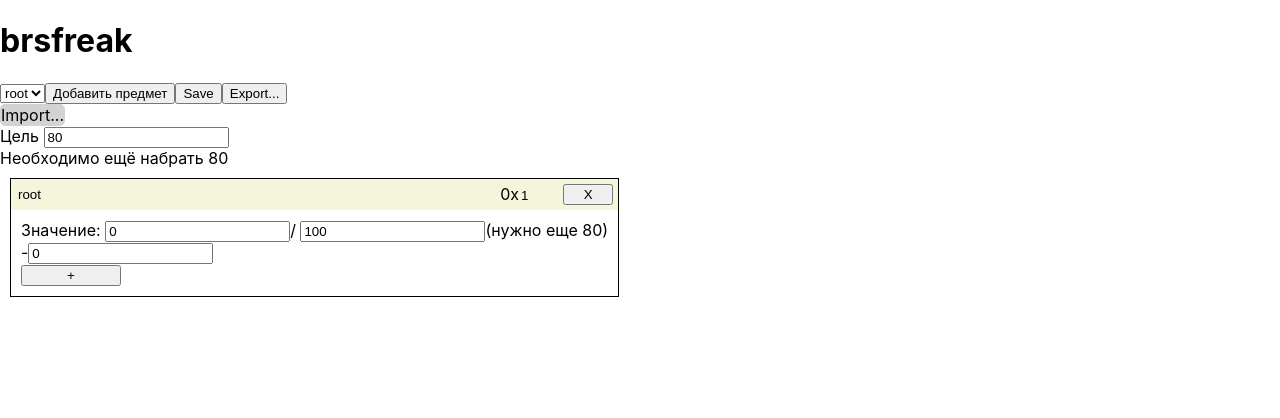
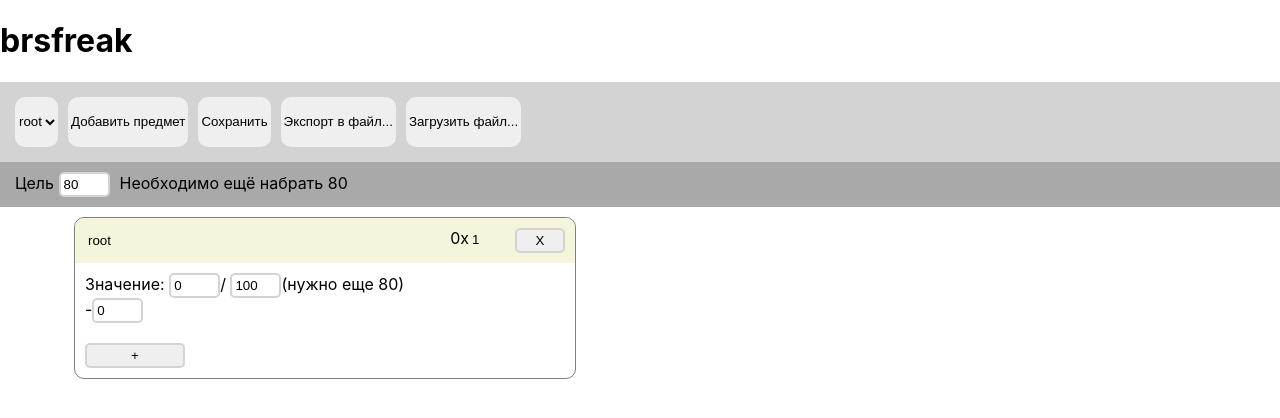
Before and after one commit to usiqwerty/brsfreak, a React (Create React App) app: page / in a window 1280 px wide. Shown: the top 418 px of the page. Built offline with nearby package versions, Linux system fonts and the light colour scheme.

Commit message:
Дизайн

```diff
--- a/src/App.tsx
+++ b/src/App.tsx
@@ -133,28 +133,32 @@ const App = () => {
         return <></>
 
     return (
-        <div>
+        <>
             <h1>brsfreak</h1>
-            <div>
+            <div id={"menu"}>
                 <select onChange={(e)=>selectSubject(e)}>
                     {treeData.map((each, index)=><option value={index}>{each.name}</option>)}
                 </select>
                 <button onClick={createSubject}>Добавить предмет</button>
-                <button onClick={save}>Save</button>
-                <button onClick={()=>saveFile(treeData)}>Export...</button>
-                <div id={'import-btn'}>
-                    <label htmlFor="fileimport" className="btn">Import...</label>
+                <button onClick={save}>Сохранить</button>
+                <button onClick={()=>saveFile(treeData)}>Экспорт в файл...</button>
+                <button id={'import-btn'}>
+                    <label htmlFor="fileimport" className="btn">Загрузить файл...</label>
                     <input id={"fileimport"} type={"file"} onChange={(e)=>importFile(e)}/>
-                </div>
+                </button>
 
             </div>
 
-            <div>
-                Цель <input name={"target_brs"} onChange={(e)=>{setTarget_brs(Number.parseInt(e.target.value))}} value={target_brs}/><br />
-                Необходимо ещё набрать {job}
-                {job+treeData[subjectIndex].value()<target_brs?
-                    <p>Внимание! Максимально возможный балл <b>{job+treeData[subjectIndex].value()}</b></p>:<></>}
+            <div id={"target-input"}>
+                <span>
+                    Цель <input size={3} name={"target_brs"} onChange={(e)=>{setTarget_brs(Number.parseInt(e.target.value))}} value={target_brs}/>
+                </span>
+                <span>
+                    Необходимо ещё набрать {job}
+                </span>
             </div>
+            {job+treeData[subjectIndex].value()<target_brs?
+                <p>Внимание, цель слишком высокая! Максимально возможный балл <b>{job+treeData[subjectIndex].value()}</b></p>:<></>}
             <div id={"ratings-container"}>
                 <BRSRating
                     key={subjectIndex}
@@ -165,7 +169,7 @@ const App = () => {
                     job = {job}
                 />
             </div>
-        </div>
+        </>
     );
 };
 
--- a/src/css/BRSRating.css
+++ b/src/css/BRSRating.css
@@ -1,16 +1,20 @@
 .brs-rating{
-    border: 1px solid black;
+    border-radius: 10px;
+    border: 1px solid gray;
     margin: 10px;
     min-width:500px;
     width: fit-content;
 }
 
 .rating-header{
-    padding: 5px;
+    border-radius: 10px 10px 0 0;
+    padding: 10px;
     display: grid;
     grid-template-columns: 1fr auto 50px;
 }
-
+.rating-content, .rating-footer{
+    padding:10px;
+}
 .active{
     background-color: beige;
 }
@@ -42,9 +46,6 @@
     //width: 20%;
 }
 
-.rating-content{
-    padding:10px;
-}
 .remove-btn{
     grid-column: 3;
 }
--- a/src/css/index.css
+++ b/src/css/index.css
@@ -1,13 +1,43 @@
 body {
-  margin: 0;
-  font-family: -apple-system, BlinkMacSystemFont, 'Segoe UI', 'Roboto', 'Oxygen',
+    margin: 0;
+    font-family: -apple-system, BlinkMacSystemFont, 'Segoe UI', 'Roboto', 'Oxygen',
     'Ubuntu', 'Cantarell', 'Fira Sans', 'Droid Sans', 'Helvetica Neue',
     sans-serif;
-  -webkit-font-smoothing: antialiased;
-  -moz-osx-font-smoothing: grayscale;
+    -webkit-font-smoothing: antialiased;
+    -moz-osx-font-smoothing: grayscale;
 }
 
 code {
-  font-family: source-code-pro, Menlo, Monaco, Consolas, 'Courier New',
+    font-family: source-code-pro, Menlo, Monaco, Consolas, 'Courier New',
     monospace;
 }
+
+#root {
+
+}
+
+#target-input {
+    background-color: darkgray;
+    padding: 10px;
+}
+
+#target-input > * {
+    margin: 5px;
+}
+
+#menu {
+    background-color: lightgray;
+    padding: 10px;
+}
+
+#menu > * {
+    margin: 5px;
+    height: 50px;
+    border-radius: 10px;
+    border: none;
+}
+input, button{
+    border-radius: 5px;
+    padding: 3px;
+    border: 2px solid lightgray;
+}
--- a/src/css/syle.css
+++ b/src/css/syle.css
@@ -1,13 +1,9 @@
 #ratings-container{
-//m-width: 500px;
+    width: 90%;
+    margin-left: auto;
+    margin-right: auto;
 }
 
 #fileimport {
     display: none;
 }
-#import-btn{
-    background: lightgray;
-    border-radius: 5px;
-    border: 1px solid lightgray;
-    width: fit-content;
-}
--- a/src/index.tsx
+++ b/src/index.tsx
@@ -11,9 +11,7 @@ const root = ReactDOM.createRoot(
 
 root.render(
     <React.StrictMode>
-
         <App/>
-
     </React.StrictMode>
 );
 
--- a/src/widgets/BRSRating.tsx
+++ b/src/widgets/BRSRating.tsx
@@ -39,15 +39,17 @@ export function BRSRating({node, onAddChild, onDelete, onEdit, job}: {
                     ) :
                     <div>
                         Значение: <input value={node.self_value}
-                                         onChange={(e) => onEdit('self-val', e.target.value, node)}/>
-                        / <input value={node.maxval()} onChange={(e) => onEdit('max-val', e.target.value, node)}/>
+                                         onChange={(e) => onEdit('self-val', e.target.value, node)} size={3}/>
+                         / <input value={node.maxval()} onChange={(e) => onEdit('max-val', e.target.value, node)} size={3}/>
                         (нужно еще {job})
                         <div>
                             -<input value={node.banned()}
-                                    onChange={(e) => onEdit('self-banned', e.target.value, node)}/>
+                                    onChange={(e) => onEdit('self-banned', e.target.value, node)} size={3}/>
                         </div>
                     </div>
                 }
+            </div>
+            <div className={"rating-footer"}>
                 <button className={"add-new"} onClick={handleAddChild}>+</button>
             </div>
         </div>
--- a/src/widgets/RatingHeader.tsx
+++ b/src/widgets/RatingHeader.tsx
@@ -1,5 +1,5 @@
 import React from "react";
-
+const truncateToTwo = (num:number) => Math.floor(num * 100) / 100;
 export function RatingHeader(props: {
     job: number,
     value: string,
@@ -13,7 +13,7 @@ export function RatingHeader(props: {
         <input value={props.value} className={"header-input long-input"}
                onChange={props.onChange}/>
         <span className={"header-eval"}>
-                    <span>{props.number}x</span>
+                    <span>{truncateToTwo(props.number)}x</span>
                     <input value={props.value1} className={"header-input"}
                            onChange={props.onChange1}/>
 
```
